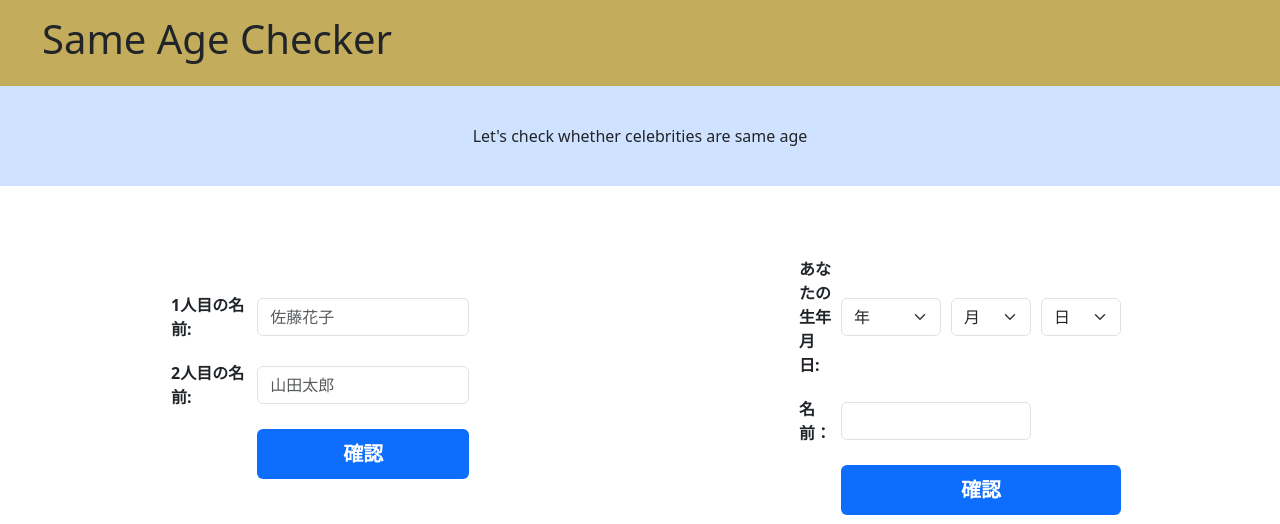
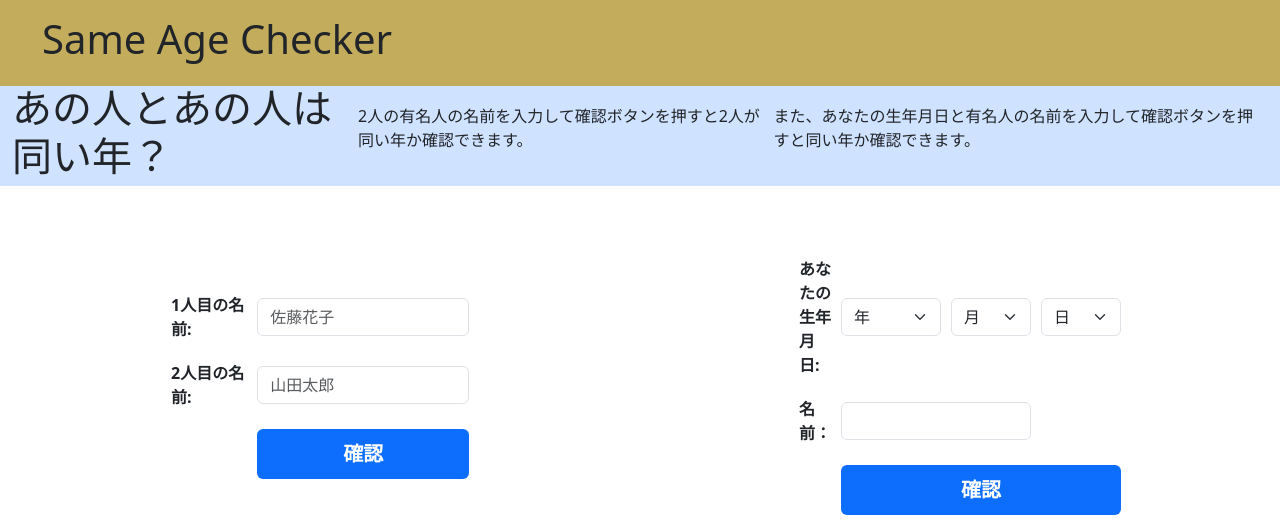
Before and after one commit to tsuse10/SameAgeCheck, a Flask app: page / in a window 1280 px wide. Shown: the top 524 px of the page. Run offline with Flask 3, Linux system fonts and the light colour scheme.

Commit message:
あああ

```diff
--- a/templates/index.html
+++ b/templates/index.html
@@ -12,9 +12,11 @@
         <div class="row">
             <header><h1>Same Age Checker</h1></header>
         </div>
-        <div class="row" style="height: 100px;">
+        <div class="row jumbotron" style="height: 100px;">
             <div class="col d-flex justify-content-center align-items-center h-100 bg-primary-subtle">
-                Let's check whether celebrities are same age
+                <h1>あの人とあの人は同い年？</h1>
+                <p>2人の有名人の名前を入力して確認ボタンを押すと2人が同い年か確認できます。</p>
+                <p>また、あなたの生年月日と有名人の名前を入力して確認ボタンを押すと同い年か確認できます。</p>
             </div>
         </div>
         <div class="row">
```
